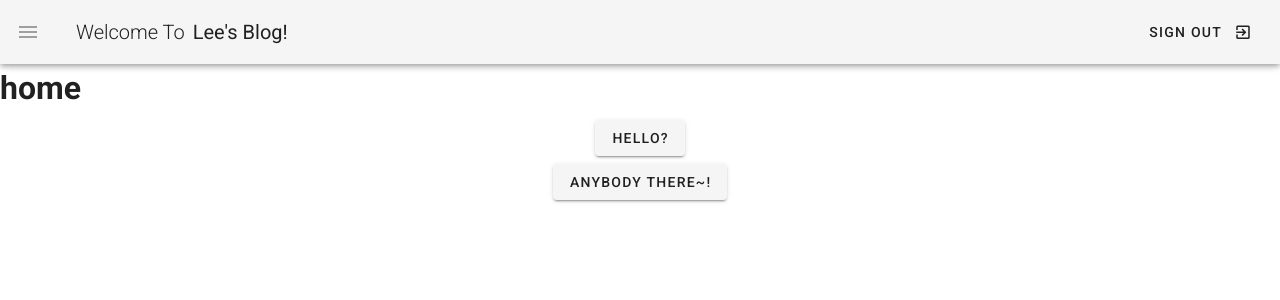
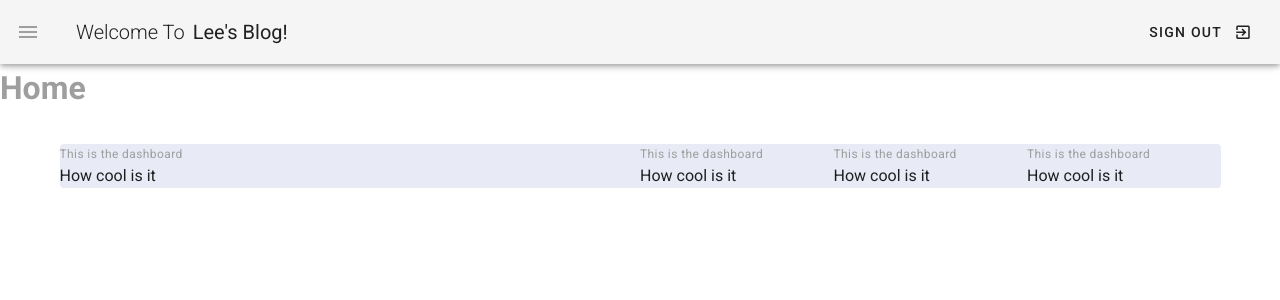
Before and after one commit to ShinLeejong/Vue_blog, a Vue app: page / in a window 1280 px wide. Shown: the top 300 px of the page. Built offline with nearby package versions, Linux system fonts and the light colour scheme.

Commit message:
20210624 Grid System

```diff
--- a/src/App.vue
+++ b/src/App.vue
@@ -1,20 +1,20 @@
 <template>
   <v-app>
-    <v-content>
+    <v-main>
       <Navbar />
       <router-view></router-view>
-    </v-content>
+    </v-main>
   </v-app>
 </template>
 
 <script lang="ts">
 import Vue from "vue";
-import Navbar from './components/Navbar.vue'
+import Navbar from "./components/Navbar.vue";
 
 export default Vue.extend({
   name: "App",
   components: {
-    Navbar
+    Navbar,
   },
   data: () => ({
     //
--- a/src/components/Navbar.vue
+++ b/src/components/Navbar.vue
@@ -1,30 +1,36 @@
 <template>
   <div>
     <v-app-bar app>
-            <v-app-bar-nav-icon class="grey--text" @click="onNavIconClicked"></v-app-bar-nav-icon>
+      <v-app-bar-nav-icon
+        class="grey--text"
+        @click="onNavIconClicked"
+      ></v-app-bar-nav-icon>
       <v-app-bar-title class="text-capitalize">
         <span class="font-weight-light">Welcome to</span>
         <span>Lee's Blog!</span>
       </v-app-bar-title>
       <v-spacer></v-spacer>
       <v-btn text>
-                <span>
-                    Sign Out
-                </span>
-                <v-icon right>
-                    mdi-exit-to-app
-                </v-icon>
+        <span> Sign Out </span>
+        <v-icon right> mdi-exit-to-app </v-icon>
       </v-btn>
     </v-app-bar>
 
     <v-navigation-drawer app v-model="drawer" class="success">
       <v-list>
-                <v-list-item v-for="link in links" :key="link.text" router :to="link.route">
+        <v-list-item
+          v-for="link in links"
+          :key="link.text"
+          router
+          :to="link.route"
+        >
           <v-list-item-action>
-                        <v-icon class="white--text">{{link.icon}}</v-icon>
+            <v-icon class="white--text">{{ link.icon }}</v-icon>
           </v-list-item-action>
           <v-list-item-content>
-                        <v-list-item-title class="white--text">{{link.text}}</v-list-item-title>
+            <v-list-item-title class="white--text">{{
+              link.text
+            }}</v-list-item-title>
           </v-list-item-content>
         </v-list-item>
       </v-list>
@@ -38,32 +44,32 @@ export default {
       drawer: false,
       links: [
         {
-                    icon: 'mdi-view-dashboard',
-                    text: 'Dashboard',
-                    route: '/'
+          icon: "mdi-view-dashboard",
+          text: "Dashboard",
+          route: "/",
         },
         {
-                    icon: 'mdi-folder-outline',
-                    text: 'My Projects',
-                    route: '/project'
+          icon: "mdi-folder-outline",
+          text: "My Projects",
+          route: "/project",
         },
         {
-                    icon: 'mdi-microsoft-teams',
-                    text: 'Team',
-                    route: '/team'
-                }
-            ]
-        }
+          icon: "mdi-microsoft-teams",
+          text: "Team",
+          route: "/team",
+        },
+      ],
+    };
   },
   methods: {
     onNavIconClicked: function () {
       this.drawer = !this.drawer;
-        }
-    }
-}
+    },
+  },
+};
 </script>
 <style scoped>
 span {
-        margin: 0 .25rem;
+  margin: 0 0.25rem;
 }
 </style>
--- a/src/components/routes/router.ts
+++ b/src/components/routes/router.ts
@@ -19,6 +19,6 @@ export default [
     path: "/team",
     name: "Team",
     component: () =>
-      import(/* webpackChunkName: "about" */ "../../views/Team.vue")
+      import(/* webpackChunkName: "about" */ "../../views/Team.vue"),
   },
 ];
--- a/src/views/Dashboard.vue
+++ b/src/views/Dashboard.vue
@@ -1,9 +1,28 @@
 <template>
   <div class="home">
-    <h1>home</h1>
-    <v-btn class="hidden-md-and-down">Hello?</v-btn>
-    <v-btn class="hidden-md-and-up">Anybody Here?</v-btn>
-    <v-btn class="hidden-md-only">Anybody There~!</v-btn>
+    <h1 class="subheading grey--text">Home</h1>
+    <v-container class="my-5">
+      <v-card flat class="indigo lighten-5 pa-3">
+        <v-layout row wrap>
+          <v-flex xs12 md6>
+            <div class="caption grey--text">This is the dashboard</div>
+            <div>How cool is it</div>
+          </v-flex>
+          <v-flex xs6 sm4 md2>
+            <div class="caption grey--text">This is the dashboard</div>
+            <div>How cool is it</div>
+          </v-flex>
+          <v-flex xs6 sm4 md2>
+            <div class="caption grey--text">This is the dashboard</div>
+            <div>How cool is it</div>
+          </v-flex>
+          <v-flex xs6 sm4 md2>
+            <div class="caption grey--text">This is the dashboard</div>
+            <div>How cool is it</div>
+          </v-flex>
+        </v-layout>
+      </v-card>
+    </v-container>
   </div>
 </template>
 
```
Also changed, not shown: src/plugins/vuetify.ts (+7 -7 lines), 1 other file (tests, documents, lock files or other folders). Lines whose indentation alone changed are shown as unchanged.
